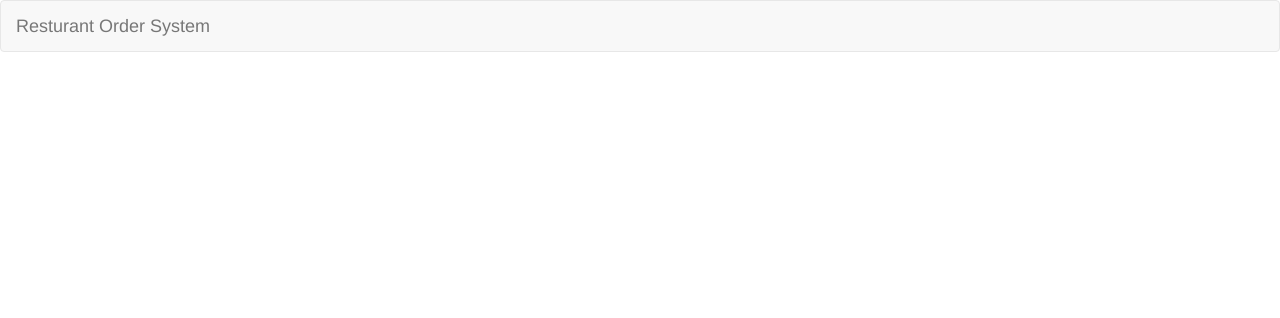
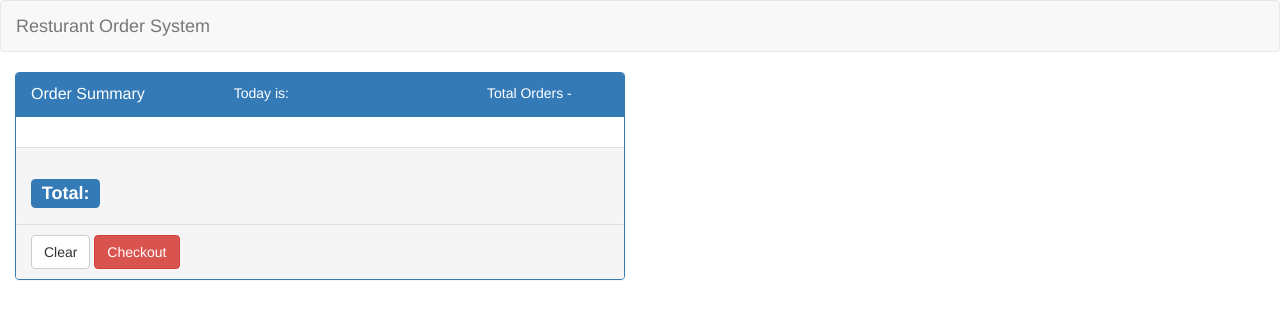
Before and after one commit to abobkerElmaki/AngularJsSandBox, a website built with Parcel: page index.html in a window 1280 px wide. Built offline with nearby package versions, Linux system fonts and the light colour scheme.

Commit message:
create order summary section to listed order item

```diff
--- a/index.html
+++ b/index.html
@@ -11,16 +11,41 @@
 <body ng-app="angularApp">
     <div class="col-md-12">
         <div class="row">
-            <nav class="navbar navbar-default" role="navigation" >
-                <div class="container-fluid" >
-                    <div class="navbar-header" >
-                        <a class="navbar-brand"  href="#">Resturant Order System</a>
+            <nav class="navbar navbar-default" role="navigation">
+                <div class="container-fluid">
+                    <div class="navbar-header">
+                        <a class="navbar-brand" href="#">Resturant Order System</a>
                     </div>
                 </div>
             </nav>
 
         </div>
     </div>
+    <div class="col-md-12">
+        <div class="row">
+            <div class="col-md-6">
+                <div class="panel panel-primary">
+                    <div class="panel-heading">
+                        <div class="row">
+                            <div class="col-md-4"><span class="panel-title">Order Summary</span></div>
+                            <div class="col-md-4"><span>Today is: </span></div>
+                            <div class="col-md-3 col-md-push-1"><span>Total Orders - </span><span class="badge"></span></div>
+                        </div>
+                    </div>
+                    <div class="panel-body" style="max-height:320px; overflow:auto;">
+
+                    </div>
+                    <div class="panel-footer" >
+                        <h3><span class="label label-primary">Total: </span></h3>
+                    </div>
+                    <div class="panel-footer" >
+                        <div>
+                            <span class="btn btn-default btn-marginTop" >Clear</span>
+                            <span class="btn btn-danger btn-marginTop" >Checkout</span>
+                        </div>
+                    </div>
+                </div>
+            </div>
 
 
 
```
